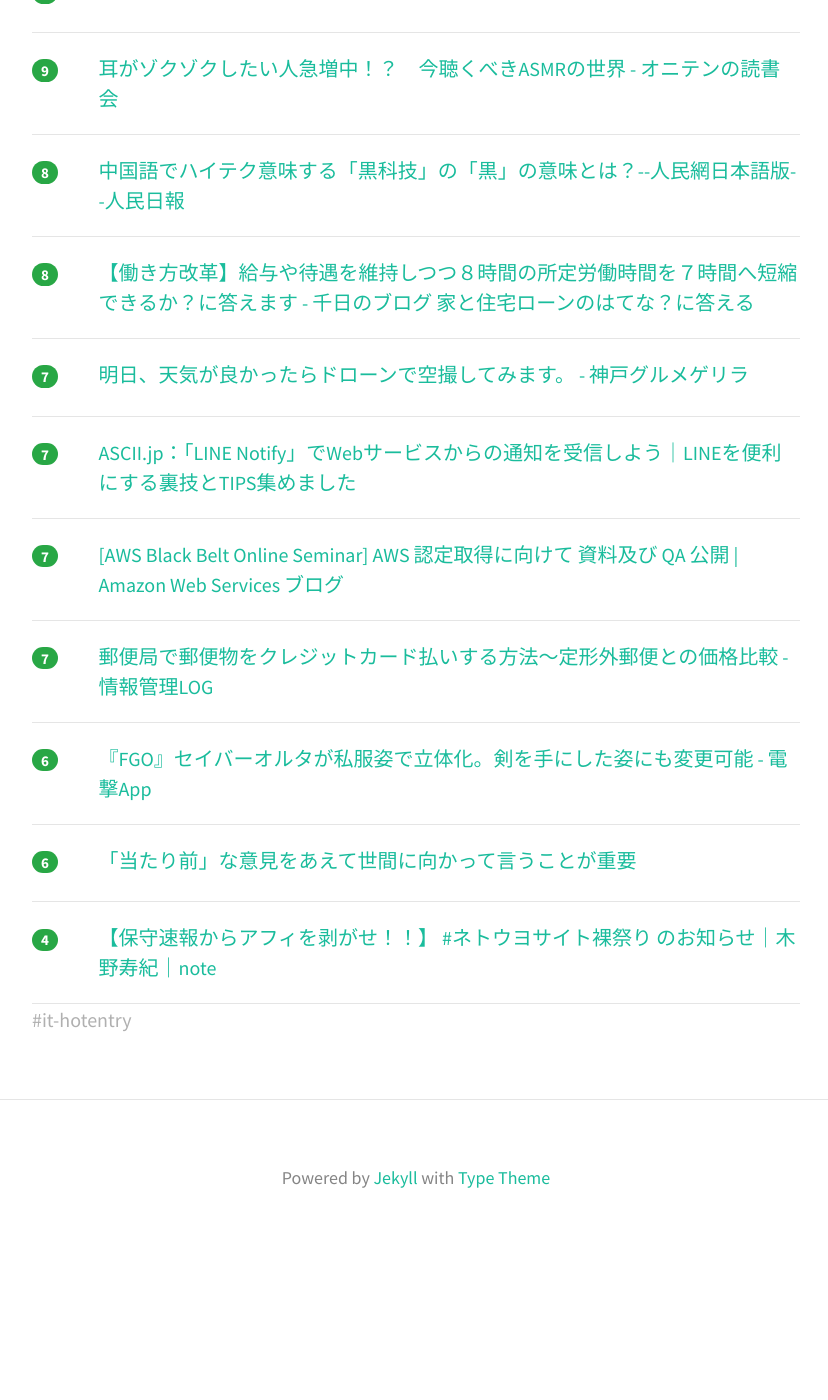
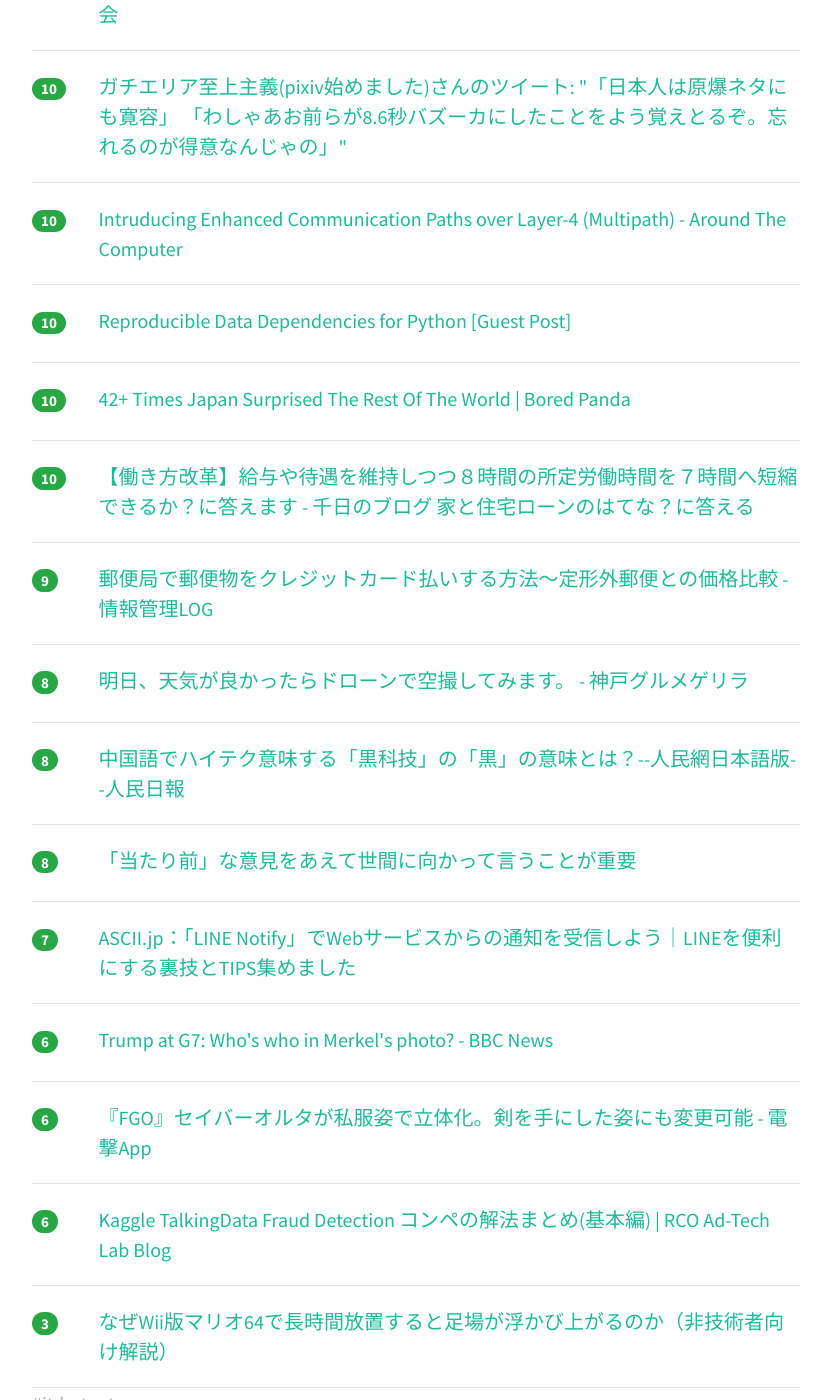
Before and after one commit to yatta47/hatena-matome-site, a Jekyll site: the page built from _posts/2018-06-10-hatena.md, in a window 1280 px wide and 1400 px high, scrolled down 2324 px. Shown: the whole window, without its empty margins (224-1052 px from the left). Built offline with Jekyll 4.4.1, drawn with Linux system fonts in a browser that asks for light colours; nearby versions of some CDN libraries; before the commit the page ends 3579 px from its top, so only the background shows below that; some of the changed text lies outside the part shown.

Commit message:
Updated 2018-06-10

```diff
--- a/_posts/2018-06-10-hatena.md
+++ b/_posts/2018-06-10-hatena.md
@@ -1,14 +1,19 @@
 ---
 layout: post
 title:  "2018-06-10 はてぶIT"
-date:   2018-06-10 11:01:48
+date:   2018-06-10 12:00:58
 tags: [it-hotentry]
 ---
-32 件のデータあり
+36 件のデータあり
 
 <hr><div class="row">
-<div class="col-1"><span class="badge badge-pill badge-success h2">73</span></div>
+<div class="col-1"><span class="badge badge-pill badge-success h2">135</span></div>
 <div class="col-11"><a href='https://scrapbox.io/yuiseki/%E5%A4%B1%E6%95%97%E5%AD%A6' target='_blank'>失敗学 - yuiseki</a></div>
+</div>
+<hr>
+<div class="row">
+<div class="col-1"><span class="badge badge-pill badge-success h2">22</span></div>
+<div class="col-11"><a href='https://aws.amazon.com/jp/blogs/news/webinar-bb-certified-2018/' target='_blank'>[AWS Black Belt Online Seminar] AWS 認定取得に向けて 資料及び QA 公開 | Amazon Web Services ブログ</a></div>
 </div>
 <hr>
 <div class="row">
@@ -22,18 +27,23 @@ tags: [it-hotentry]
 </div>
 <hr>
 <div class="row">
+<div class="col-1"><span class="badge badge-pill badge-success h2">20</span></div>
+<div class="col-11"><a href='https://note.mu/toyoshimorioka/n/n91737ceeb644' target='_blank'>プロトタイピング #2 種類と役割｜Toyoshi Morioka｜note</a></div>
+</div>
+<hr>
+<div class="row">
 <div class="col-1"><span class="badge badge-pill badge-success h2">19</span></div>
 <div class="col-11"><a href='https://toyokeizai.net/articles/-/224439' target='_blank'>iPhoneに埋め込まれる｢Facebook対策｣の衝撃 | スマホ・ガジェット | 東洋経済オンライン | 経済ニュースの新基準</a></div>
 </div>
 <hr>
 <div class="row">
 <div class="col-1"><span class="badge badge-pill badge-success h2">18</span></div>
-<div class="col-11"><a href='https://note.mu/toyoshimorioka/n/n91737ceeb644' target='_blank'>プロトタイピング #2 種類と役割｜Toyoshi Morioka｜note</a></div>
+<div class="col-11"><a href='https://gigazine.net/news/20180608-airplane-hack-only-matter-of-time/' target='_blank'>「飛行機がハッキングされて操られるのは時間の問題」とアメリカの航空当局がセキュリティリスクの高さを指摘 - GIGAZINE</a></div>
 </div>
 <hr>
 <div class="row">
-<div class="col-1"><span class="badge badge-pill badge-success h2">18</span></div>
-<div class="col-11"><a href='https://gigazine.net/news/20180608-airplane-hack-only-matter-of-time/' target='_blank'>「飛行機がハッキングされて操られるのは時間の問題」とアメリカの航空当局がセキュリティリスクの高さを指摘 - GIGAZINE</a></div>
+<div class="col-1"><span class="badge badge-pill badge-success h2">17</span></div>
+<div class="col-11"><a href='https://gigazine.net/news/20180609-honda-app-leaked-personal-information/' target='_blank'>ホンダの海外法人が５万人分を超える顧客情報をクラウド上で公開していた - GIGAZINE</a></div>
 </div>
 <hr>
 <div class="row">
@@ -47,13 +57,18 @@ tags: [it-hotentry]
 </div>
 <hr>
 <div class="row">
-<div class="col-1"><span class="badge badge-pill badge-success h2">16</span></div>
-<div class="col-11"><a href='https://gigazine.net/news/20180609-honda-app-leaked-personal-information/' target='_blank'>ホンダの海外法人が５万人分を超える顧客情報をクラウド上で公開していた - GIGAZINE</a></div>
+<div class="col-1"><span class="badge badge-pill badge-success h2">15</span></div>
+<div class="col-11"><a href='https://www.gizmodo.jp/2018/06/intel-low-power-display.html' target='_blank'>バッテリー命なラップトップに朗報…Intelから24時間超の連続駆動を達成する新技術 | ギズモード・ジャパン</a></div>
 </div>
 <hr>
 <div class="row">
 <div class="col-1"><span class="badge badge-pill badge-success h2">15</span></div>
-<div class="col-11"><a href='https://www.gizmodo.jp/2018/06/intel-low-power-display.html' target='_blank'>バッテリー命なラップトップに朗報…Intelから24時間超の連続駆動を達成する新技術 | ギズモード・ジャパン</a></div>
+<div class="col-11"><a href='https://note.mu/kinotoshiki/n/n2fe090e9b8f6' target='_blank'>【保守速報からアフィを剥がせ！！】 #ネトウヨサイト裸祭り のお知らせ｜木野寿紀｜note</a></div>
+</div>
+<hr>
+<div class="row">
+<div class="col-1"><span class="badge badge-pill badge-success h2">14</span></div>
+<div class="col-11"><a href='https://www.naenote.net/entry/chromebook-aws-ssh' target='_blank'>ChromebookだけでAWSのEC2にSSHする方法 – naenote.net</a></div>
 </div>
 <hr>
 <div class="row">
@@ -82,13 +97,23 @@ tags: [it-hotentry]
 </div>
 <hr>
 <div class="row">
-<div class="col-1"><span class="badge badge-pill badge-success h2">11</span></div>
-<div class="col-11"><a href='https://www.naenote.net/entry/chromebook-aws-ssh' target='_blank'>ChromebookだけでAWSのEC2にSSHする方法 – naenote.net</a></div>
+<div class="col-1"><span class="badge badge-pill badge-success h2">12</span></div>
+<div class="col-11"><a href='http://www.hitachihyoron.com/jp/archive/2010s/2018/03/05b02/index.html' target='_blank'>サイバー攻撃事案の教訓と社内堅牢化の取り組み：日立評論</a></div>
+</div>
+<hr>
+<div class="row">
+<div class="col-1"><span class="badge badge-pill badge-success h2">12</span></div>
+<div class="col-11"><a href='https://www.shadan-kun.com/blog/measure/3410/' target='_blank'>AWSを使っている人が絶対にやっておくべきセキュリティ対策 | セキュリティ対策 | CyberSecurityTIMES</a></div>
 </div>
 <hr>
 <div class="row">
 <div class="col-1"><span class="badge badge-pill badge-success h2">11</span></div>
 <div class="col-11"><a href='https://applech2.com/archives/20180609-ios-12-arkit-2-control-iphone-x-gaze-tracking.html' target='_blank'>iOS 12で採用されるARKit 2の「Face Tracking」を利用し、視線でiPhone Xを操作するデモが公開される。 | AAPL Ch.</a></div>
+</div>
+<hr>
+<div class="row">
+<div class="col-1"><span class="badge badge-pill badge-success h2">11</span></div>
+<div class="col-11"><a href='http://www.oniten-yomu-book.com/entry/asmr' target='_blank'>耳がゾクゾクしたい人急増中！？　今聴くべきASMRの世界 - オニテンの読書会</a></div>
 </div>
 <hr>
 <div class="row">
@@ -112,13 +137,18 @@ tags: [it-hotentry]
 </div>
 <hr>
 <div class="row">
-<div class="col-1"><span class="badge badge-pill badge-success h2">9</span></div>
-<div class="col-11"><a href='http://www.hitachihyoron.com/jp/archive/2010s/2018/03/05b02/index.html' target='_blank'>サイバー攻撃事案の教訓と社内堅牢化の取り組み：日立評論</a></div>
+<div class="col-1"><span class="badge badge-pill badge-success h2">10</span></div>
+<div class="col-11"><a href='https://sennich.hatenablog.com/entry/acutual-working-hours-salary' target='_blank'>【働き方改革】給与や待遇を維持しつつ８時間の所定労働時間を７時間へ短縮できるか？に答えます - 千日のブログ 家と住宅ローンのはてな？に答える</a></div>
 </div>
 <hr>
 <div class="row">
 <div class="col-1"><span class="badge badge-pill badge-success h2">9</span></div>
-<div class="col-11"><a href='http://www.oniten-yomu-book.com/entry/asmr' target='_blank'>耳がゾクゾクしたい人急増中！？　今聴くべきASMRの世界 - オニテンの読書会</a></div>
+<div class="col-11"><a href='http://hokoxjouhou.blog105.fc2.com/blog-entry-1191.html' target='_blank'>郵便局で郵便物をクレジットカード払いする方法～定形外郵便との価格比較 - 情報管理LOG</a></div>
+</div>
+<hr>
+<div class="row">
+<div class="col-1"><span class="badge badge-pill badge-success h2">8</span></div>
+<div class="col-11"><a href='http://tommyoctopas.hatenablog.com/entry/2018/06/09/174334' target='_blank'>明日、天気が良かったらドローンで空撮してみます。 - 神戸グルメゲリラ</a></div>
 </div>
 <hr>
 <div class="row">
@@ -128,12 +158,7 @@ tags: [it-hotentry]
 <hr>
 <div class="row">
 <div class="col-1"><span class="badge badge-pill badge-success h2">8</span></div>
-<div class="col-11"><a href='https://sennich.hatenablog.com/entry/acutual-working-hours-salary' target='_blank'>【働き方改革】給与や待遇を維持しつつ８時間の所定労働時間を７時間へ短縮できるか？に答えます - 千日のブログ 家と住宅ローンのはてな？に答える</a></div>
-</div>
-<hr>
-<div class="row">
-<div class="col-1"><span class="badge badge-pill badge-success h2">7</span></div>
-<div class="col-11"><a href='http://tommyoctopas.hatenablog.com/entry/2018/06/09/174334' target='_blank'>明日、天気が良かったらドローンで空撮してみます。 - 神戸グルメゲリラ</a></div>
+<div class="col-11"><a href='https://anond.hatelabo.jp/20180610015812' target='_blank'>「当たり前」な意見をあえて世間に向かって言うことが重要</a></div>
 </div>
 <hr>
 <div class="row">
@@ -142,13 +167,8 @@ tags: [it-hotentry]
 </div>
 <hr>
 <div class="row">
-<div class="col-1"><span class="badge badge-pill badge-success h2">7</span></div>
-<div class="col-11"><a href='https://aws.amazon.com/jp/blogs/news/webinar-bb-certified-2018/' target='_blank'>[AWS Black Belt Online Seminar] AWS 認定取得に向けて 資料及び QA 公開 | Amazon Web Services ブログ</a></div>
-</div>
-<hr>
-<div class="row">
-<div class="col-1"><span class="badge badge-pill badge-success h2">7</span></div>
-<div class="col-11"><a href='http://hokoxjouhou.blog105.fc2.com/blog-entry-1191.html' target='_blank'>郵便局で郵便物をクレジットカード払いする方法～定形外郵便との価格比較 - 情報管理LOG</a></div>
+<div class="col-1"><span class="badge badge-pill badge-success h2">6</span></div>
+<div class="col-11"><a href='https://www.bbc.com/news/world-us-canada-44426442' target='_blank'>Trump at G7: Who's who in Merkel's photo? - BBC News</a></div>
 </div>
 <hr>
 <div class="row">
@@ -158,11 +178,11 @@ tags: [it-hotentry]
 <hr>
 <div class="row">
 <div class="col-1"><span class="badge badge-pill badge-success h2">6</span></div>
-<div class="col-11"><a href='https://anond.hatelabo.jp/20180610015812' target='_blank'>「当たり前」な意見をあえて世間に向かって言うことが重要</a></div>
+<div class="col-11"><a href='https://www.rco.recruit.co.jp/career/engineer/blog/kaggle_talkingdata_basic/' target='_blank'>Kaggle TalkingData Fraud Detection コンペの解法まとめ(基本編) | RCO Ad-Tech Lab Blog</a></div>
 </div>
 <hr>
 <div class="row">
-<div class="col-1"><span class="badge badge-pill badge-success h2">4</span></div>
-<div class="col-11"><a href='https://note.mu/kinotoshiki/n/n2fe090e9b8f6' target='_blank'>【保守速報からアフィを剥がせ！！】 #ネトウヨサイト裸祭り のお知らせ｜木野寿紀｜note</a></div>
+<div class="col-1"><span class="badge badge-pill badge-success h2">3</span></div>
+<div class="col-11"><a href='https://sbfl.net/blog/2018/06/10/wii-mario64-platform-bug/' target='_blank'>なぜWii版マリオ64で長時間放置すると足場が浮かび上がるのか（非技術者向け解説）</a></div>
 </div>
 <hr>
```
